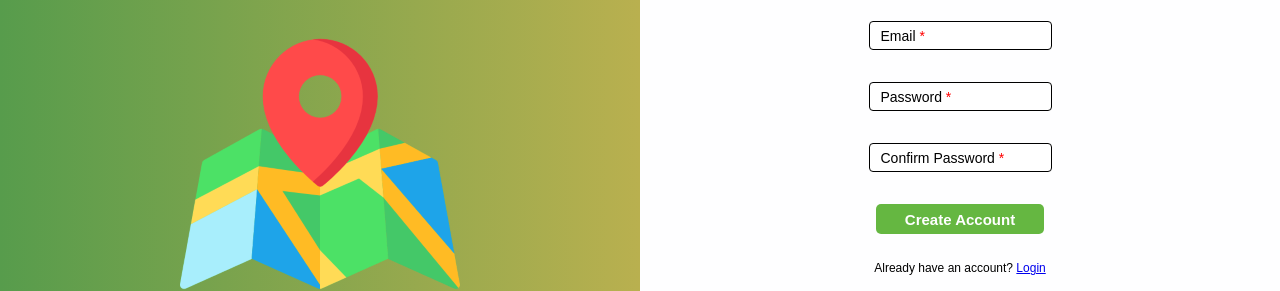
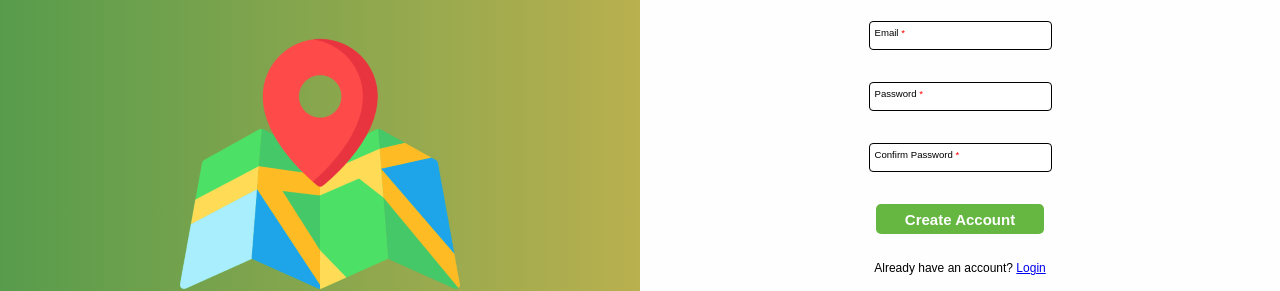
Before and after one commit to rendznicoy/GoldenEagle, a plain HTML site: page src/signup.html in a window 1280 px wide. Shown: the part 296-587 px from the top of the page. Drawn offline with Linux system fonts and the light colour scheme.

Commit message:
[2024-04-16 13:00] Sign Up Functionn
* Finished Sign Up Function Implementation

```diff
--- a/src/signup.html
+++ b/src/signup.html
@@ -13,11 +13,11 @@
         <div class="header">
           <div class="top">
             <a class="brand" href="/src/index.html">
-            <img
-              src="../images/Logo-transparent.png"
-              alt="app logo"
-              class="main-image"
-            />
+              <img
+                src="../images/Logo-transparent.png"
+                alt="app logo"
+                class="main-image"
+              />
             </a>
           </div>
         </div>
@@ -28,22 +28,22 @@
       <div class="right">
         <h2>Create Account</h2>
         <div class="input-group">
+          <input type="text" id="emailInput" class="input-field" />
           <label for="emailInput"
             >Email <span style="color: red">*</span></label
           >
-          <input type="text" id="emailInput" />
         </div>
         <div class="input-group">
+          <input type="text" id="passwordInput" class="input-field" />
           <label for="passwordInput"
             >Password <span style="color: red">*</span></label
           >
-          <input type="text" id="passwordInput" />
         </div>
         <div class="input-group">
+          <input type="text" id="confirmPasswordInput" class="input-field" />
           <label for="confirmPasswordInput"
             >Confirm Password <span style="color: red">*</span></label
           >
-          <input type="text" id="confirmPasswordInput" />
         </div>
         <div class="input-group">
           <button class="create-account" id="createButton">
--- a/src/style.css
+++ b/src/style.css
@@ -18,8 +18,6 @@
   --clr-primary-300: #65b741;
   --clr-primary-100: #d1dbbf;
 
-
-
   --clr-white: #fefeff;
   --clr-red: #c74545;
   --clr-dark-red: #bd060a;
@@ -33,13 +31,11 @@
   box-sizing: border-box;
 }
 
-
 html {
   font-family: var(--ff-sans);
   font-weight: var(--fw-normal);
   line-height: 1.7;
   color: var(--clr-neutral-400);
-
 }
 
 h2 {
@@ -64,7 +60,11 @@ header {
   min-height: 75%;
   padding: 0;
   padding-left: 100px;
-    background: linear-gradient(to right,var(--clr-primary-700), var(--clr-primary-400));
+  background: linear-gradient(
+    to right,
+    var(--clr-primary-700),
+    var(--clr-primary-400)
+  );
   display: flex;
   align-items: center;
 }
@@ -92,7 +92,6 @@ button:hover {
   font-weight: var(--fw-above-normal);
   border: 0px;
   background-color: var(--clr-white);
-
 }
 
 .no-border:hover {
@@ -127,16 +126,13 @@ main {
   grid-template-columns: 1fr 1fr; /* Divide into two columns */
   grid-template-rows: 1fr; /* Divide into one row */
   background: var(--clr-primary-100);
-
 }
 
 .wrapper {
-
   display: flex;
   justify-content: center;
   align-items: center;
   padding: 50px;
-
 }
 
 .right {
@@ -204,14 +200,21 @@ footer {
   align-items: center;
   justify-content: center;
   width: 100%;
-    background: linear-gradient(to right,var(--clr-primary-400), var(--clr-yellow));
-
+  background: linear-gradient(
+    to right,
+    var(--clr-primary-400),
+    var(--clr-yellow)
+  );
 }
 
 .header {
   width: 100%;
   height: 15%;
-    background: linear-gradient(to right,var(--clr-primary-700), var(--clr-primary-400));
+  background: linear-gradient(
+    to right,
+    var(--clr-primary-700),
+    var(--clr-primary-400)
+  );
   display: flex;
   flex-direction: column;
   justify-content: center;
@@ -235,7 +238,7 @@ footer {
 
 .input-group {
   position: relative;
-    padding: .5rem;
+  padding: 0.5rem;
   display: flex;
   flex-direction: column;
   row-gap: 1rem;
@@ -254,54 +257,59 @@ footer {
   padding-block: 6px;
 }
 
-.input-group > label[for=emailInput] {
+.input-group > label {
   position: absolute;
   top: 12px;
   left: 20px;
-    font-size: .875rem;
-    transition: all .3s ease;
+  font-size: 0.875rem;
+  transition: all 0.3s ease;
+  pointer-events: none; /* Prevents the label from being interactive */
 }
 
-:is(.input-group):has(input:focus-visible) label[for=emailInput],  :is(.input-group):has(input:not(:placeholder-shown)) + label[for=emailInput]{
+:is(.input-group):has(input:focus-visible) label,
+:is(.input-group):has(input:not(:placeholder-shown)) + label {
   top: 2px;
   left: 14px;
-    font-size: .6rem;
+  font-size: 0.6rem;
   background: white;
 }
 
-.input-group > label[for=passwordInput] {
+/* .input-group > label[for="passwordInput"] {
   position: absolute;
   top: 12px;
   left: 20px;
-    font-size: .875rem;
-    transition: all .3s ease;
+  font-size: 0.875rem;
+  transition: all 0.3s ease;
 }
 
-:is(.input-group):has(input:focus-visible) label[for=passwordInput], :is(.input-group):has(input:not(:placeholder-shown)) + label[for=passwordInput]{
+:is(.input-group):has(input:focus-visible) label[for="passwordInput"],
+:is(.input-group):has(input:not(:placeholder-shown))
+  + label[for="passwordInput"] {
   top: 2px;
   left: 14px;
-    font-size: .6rem;
+  font-size: 0.6rem;
   background: var(--clr-white);
 }
 
-.input-group > label[for=confirmPasswordInput] {
+.input-group > label[for="confirmPasswordInput"] {
   position: absolute;
   top: 12px;
   left: 20px;
-    font-size: .875rem;
-    transition: all .3s ease;
+  font-size: 0.875rem;
+  transition: all 0.3s ease;
 }
 
-:is(.input-group):has(input:focus-visible) label[for=confirmPasswordInput], :is(.input-group):has(input:not(:placeholder-shown)) + label[for=confirmPasswordInput] {
+:is(.input-group):has(input:focus-visible) label[for="confirmPasswordInput"],
+:is(.input-group):has(input:not(:placeholder-shown))
+  + label[for="confirmPasswordInput"] {
   top: 2px;
   left: 14px;
-    font-size: .6rem;
+  font-size: 0.6rem;
   background: var(--clr-white);
-}
-
+} */
 
 .create-account {
-    background-color:var(--clr-primary-300);
+  background-color: var(--clr-primary-300);
   border: none;
   border-radius: 5px;
   color: var(--clr-white);
@@ -314,7 +322,7 @@ footer {
 
 .create-account:hover {
   cursor: pointer;
-    background-color:var(--clr-primary-400);
+  background-color: var(--clr-primary-400);
 }
 
 .signup-wrapper > .right > p {
@@ -322,7 +330,6 @@ footer {
   font-family: var(--ff-sans);
   font-weight: var(--fw-normal);
   font-size: var(--fs-200);
-
 }
 
 ul {
@@ -331,7 +338,7 @@ ul {
 
 a {
   cursor: pointer;
-    background: rgba (0,0,0,0);
+  background: rgba (0, 0, 0, 0);
 }
 
 .footer_main li {
@@ -390,8 +397,8 @@ ul {
   height: 24px;
   background-size: 24px 24px;
   border-radius: 100%;
-    transition: all .3s ease-in-out;
-    opacity: .7;
+  transition: all 0.3s ease-in-out;
+  opacity: 0.7;
   display: inline-block;
   margin-left: 8px;
   background-position: 0 0;
@@ -434,3 +441,22 @@ ul {
 .right-most p {
   color: #000;
 }
+
+.input-field {
+  border-radius: 4px;
+  outline: none;
+  border: 1px solid black;
+  padding-block: 6px;
+}
+
+.input-field:focus + label,
+.input-field:not(:placeholder-shown) + label {
+  top: 2x;
+  left: 14px;
+  font-size: 0.6rem;
+  background: white;
+}
+
+.input-field::placeholder {
+  color: var(--clr-neutral-400);
+}
```
Also changed, not shown: src/download.html (+41 -8 lines). Lines whose indentation alone changed are shown as unchanged.
